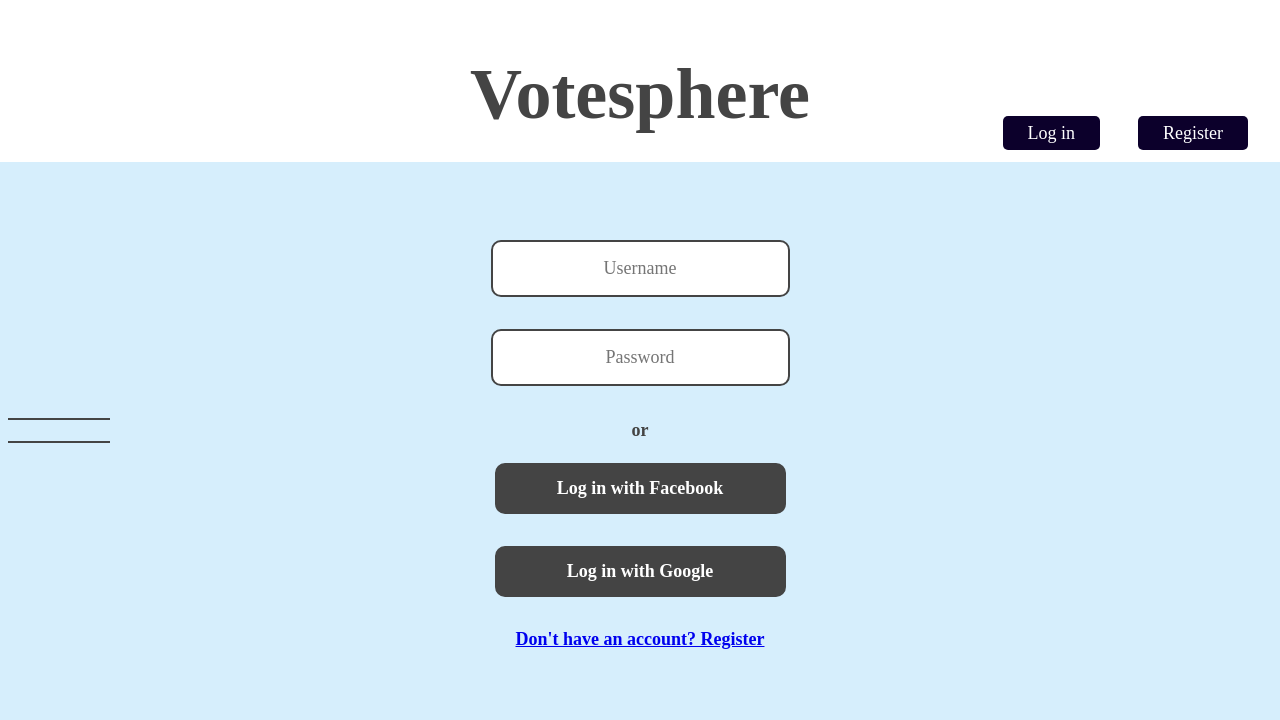
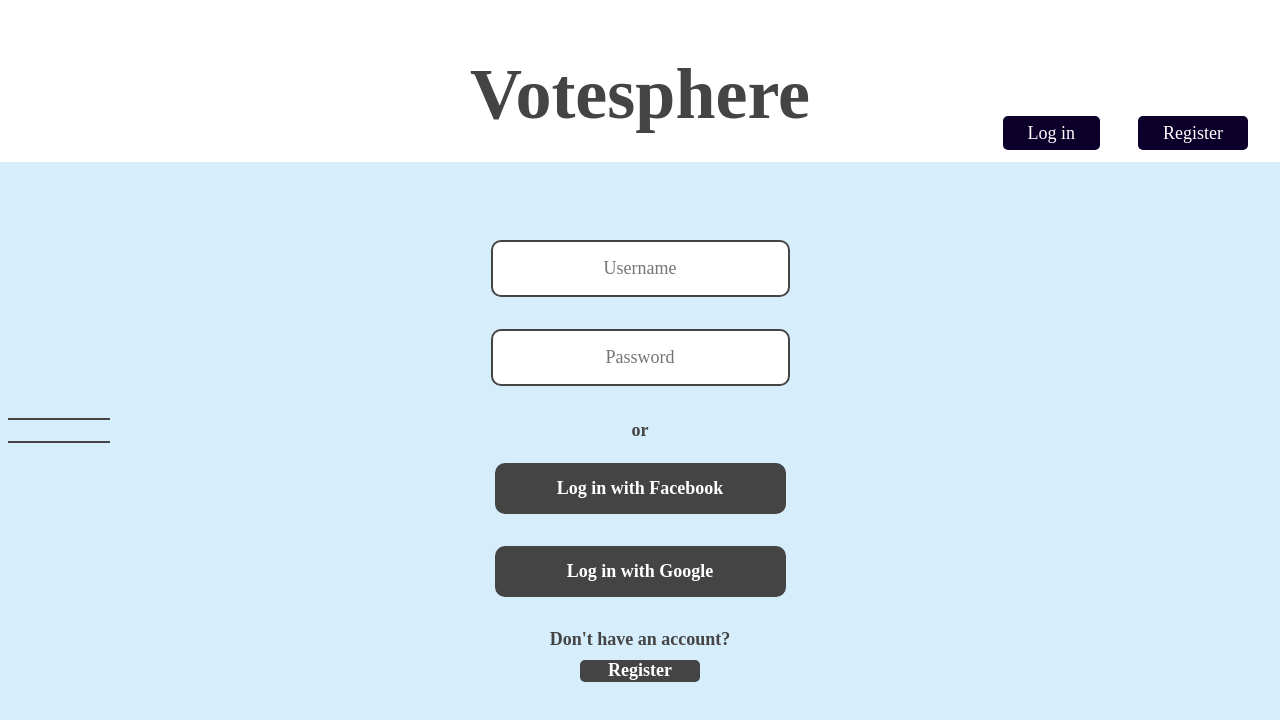
Before and after one commit to vildekristine99/DAT250-AssignmentC, a React (Create React App) app in the folder frontend/: page /login in a window 1280 px wide. Shown: the top 720 px of the page. Built offline with nearby package versions, Linux system fonts and the light colour scheme.

Commit message:
minor changes

```diff
--- a/frontend/src/Components/EnterPin.jsx
+++ b/frontend/src/Components/EnterPin.jsx
@@ -7,7 +7,7 @@ import PollUsers from "./PollUsers";
 
     const EnterPin = () => {
         return (
-            <div className="pinInputDiv">
+            <div className="inputDiv">
                 <p>Get your voting on! </p>
                 <input className="pinInput" type="text" placeholder="Enter pin..."/>
                 <PollUsers></PollUsers>
--- a/frontend/src/Components/Login.jsx
+++ b/frontend/src/Components/Login.jsx
@@ -14,8 +14,8 @@ const Login = () => {
 
       <button className="loginButton">Log in with Facebook</button>
       <button className="loginButton">Log in with Google</button>
-      <p>
-        <a href="/register">Don't have an account? Register</a>
+      <p>Don't have an account?
+        <a href="/register" className = "loginReg">Register</a>
       </p>
     </div>
   );
--- a/frontend/src/Components/Register.jsx
+++ b/frontend/src/Components/Register.jsx
@@ -9,7 +9,7 @@ const Register = () => {
             <input type="text" placeholder="Last name"/>
             <input type="text" placeholder="Email"/>
             <input type="text" placeholder="Password"/>
-            <p>Register</p>
+            <p className = "registerBtn">Register</p>
         </div>
 
     );
--- a/frontend/src/styling/_loginregister.scss
+++ b/frontend/src/styling/_loginregister.scss
@@ -4,13 +4,30 @@
 
     p{
       text-align: center;
-      font-family: Sora;
       font-weight: 600;
-      color:#444444;
+      color: $titlegrey;
       font-size: 18px;
       padding: 0px;
-      margin: 0px;
-      margin-top: 20px
+      margin: 0px 0px 10px;
+      cursor: default;
+    }
+
+    a{
+      background-color: $titlegrey;
+      color: $white;
+      border-radius: 5px;
+      text-align: center;
+      text-decoration: none;
+      margin: 0 auto 0;
+      font-size: 18px;
+
+      &.loginReg{
+          display: block;
+          margin: 0 auto 0;
+          width: 120px;
+          height: 22px;
+          margin-top: 10px;
+      }
     }
 
 
@@ -21,7 +38,7 @@
       text-align: center;
       font-family: Sora;
       font-weight: 600;
-      color:#444444;
+      color: $titlegrey;
       font-size: 18px;
       padding: 0px;
       margin: 0px;
@@ -33,14 +50,24 @@
     }
   }
 
+  .registerBtn{
+    background-color: $titlegrey;
+    color: $white;
+    border-radius: 5px;
+    margin: 0 auto 0;
+    width: 120px;
+    height: 22px;
+    cursor: pointer;
+  }
+
 
   button {
-    font-family: Sora;
     font-style: normal;
     font-weight: 600;
     border: 2px solid #444444;
     border-radius: 10px;
     display: block;
+    cursor: pointer;
   }
 
   input {
--- a/frontend/src/styling/_pin.scss
+++ b/frontend/src/styling/_pin.scss
@@ -1,9 +1,8 @@
-.pinInputDiv{
+.inputDiv{
 
     margin: 0 auto;
     margin-top: 240px;
     text-align: center;
-    font-family: Sora;
 
     p{
         text-align: center;
```
Also changed, not shown: frontend/src/Components/PublishPoll.jsx (indentation only).
